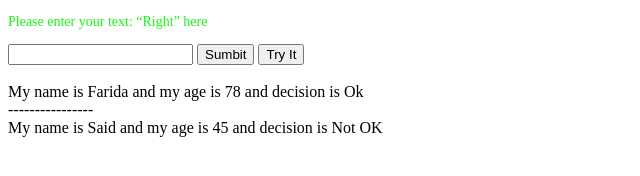
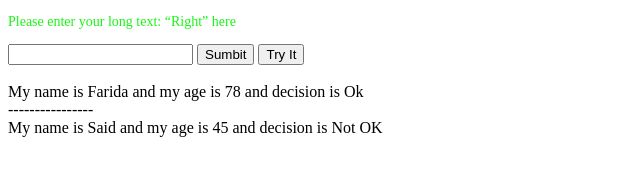
Before and after one commit to gates78/FirstProject, a plain HTML site: page index.html in a window 1280 px wide. Shown: the full height of the page, 0-640 px from the left. Drawn offline with Linux system fonts and the light colour scheme.

Commit message:
html file updated

```diff
--- a/index.html
+++ b/index.html
@@ -7,7 +7,7 @@
     <title>JavaScript Tutorials</title>
   </head>
   <body>
-    <p>Please enter your text: <q>Right</q> here</p>
+    <p>Please enter your long text: <q>Right</q> here</p>
     <input type="text" id="myText" />
     <button id="submit">Sumbit</button>
     <button id="map">Try It</button>
```
